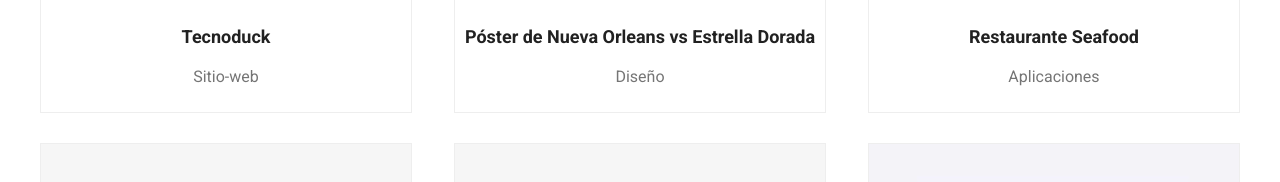
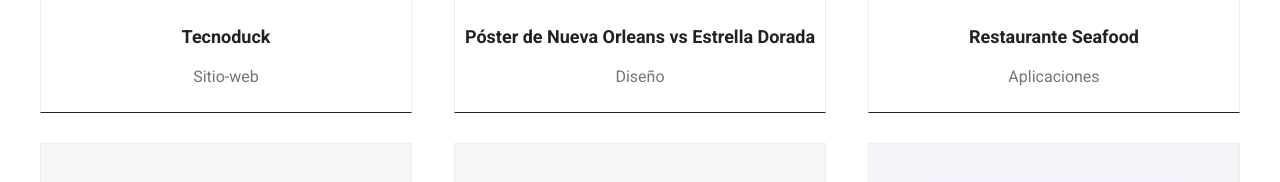
Before and after one commit to Brayanmv77/goit-markup-hw-03, a plain HTML site: page portfolio.html in a window 1280 px wide. Shown: the part 576-758 px from the top of the page. Drawn offline with Linux system fonts and the light colour scheme.

Commit message:
border bottom

```diff
--- a/css/styles.css
+++ b/css/styles.css
@@ -284,6 +284,7 @@ header {
 .product {
   background-color: #fff;
   border: 1px solid #eee;
+  border-bottom: 1px solid #212121;
   display: flex;
   flex-direction: column;
   justify-content: center;
```
